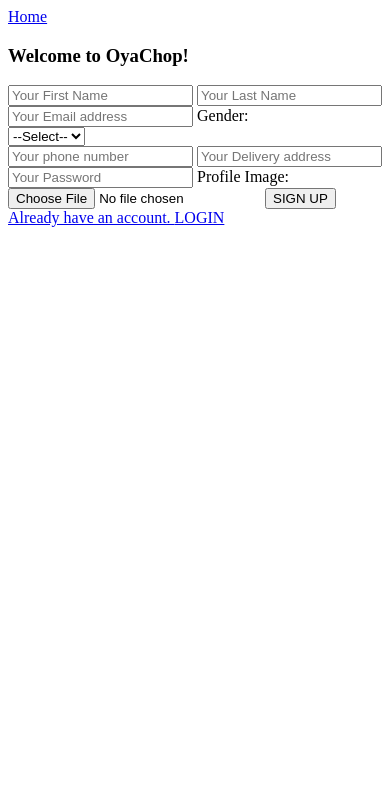
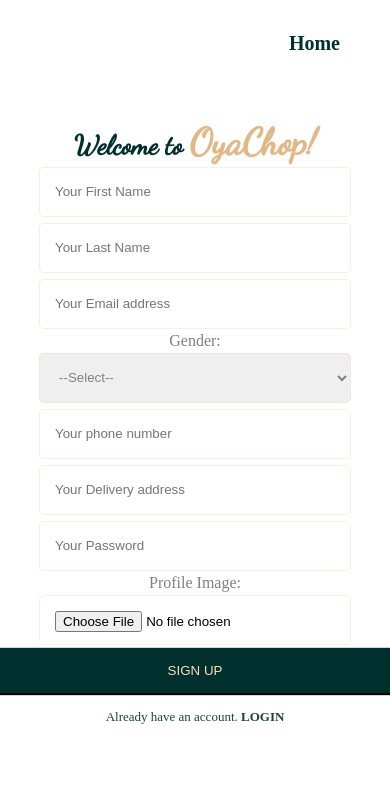
Before and after one commit to gbengeneh/OyaChop-foodApp, a PHP site: page /public/html/register.html in a window 390 px wide. Shown: the top 801 px of the page. Run offline with PHP 8.4, Linux system fonts and the light colour scheme; some web fonts are replaced.

Commit message:
second commit

```diff
--- a/public/api/cors.php
+++ /dev/null
@@ -1,5 +0,0 @@
-<?php
-header("Access-Control-Allow-Origin: *");
-header("Access-Control-Allow-Methods: GET, POST, PUT, DELETE, OPTIONS");
-header("Access-Control-Allow-Headers: Content-Type, Authorization");
-?>
--- a/public/css/register.css
+++ b/public/css/register.css
@@ -21,7 +21,7 @@
 }
 
 .register-image {
-    width: 50%;
+    width: 50vw;
     height: 100%;
     background-image: url(/public/img/registerImg.jpg);
     background-position: center;
@@ -37,12 +37,13 @@
 }
 
 .register-container {
-    width: 50%;
+    width: 50vw;
     height: 100%;
     display: flex;
+    flex-direction: column;
     align-items: center;
     justify-content: center;
-
+    margin: auto;
 }
 
 .registerForm {
@@ -51,7 +52,7 @@
     flex-direction: column;
     justify-content: space-around;
     width: 75%;
-    height: 90vh;
+    height: 100vh;
     text-align: center;
 }
 
@@ -77,21 +78,25 @@
     font-weight: 600;
 }
 #profileImage,#gender{
-    text-align: left;
-    padding-left: 70px;
+    color: grey;
+
+}
+.custom-select{
+    width: 100%;
 }
 .input-box {
     display: block;
     width: 80%;
     height: 50px;
-    margin: 0 auto;
+    margin: 3px auto;
     padding: 15px;
     outline: none;
     border: 1px solid #FBDDBB82;
     border-radius: 5px;
 }
 
-input[type='button'] {
+.btn-input {
+    width: 100%;
     height: 45px;
     display: flex;
     flex-direction: row;
@@ -101,6 +106,7 @@
     border: none;
     color: #FBDDBB;
     cursor: pointer;
+    box-shadow: 1px 1px 1px 1px #000000;
 }
 
 .links {
@@ -136,4 +142,11 @@
         width: 100%;
         height: 90vh;
     }
+    .register-title {
+        font-size: 27px;
+    }
+    .register-container #home{
+        top: -10px;
+        right: 50px;
+    }
 }
--- a/public/html/register.html
+++ b/public/html/register.html
@@ -4,11 +4,11 @@
     <meta charset="UTF-8">
     <meta http-equiv="X-UA-Compatible" content="IE=edge">
     <meta name="viewport" content="width=device-width, initial-scale=1.0">
-    <link rel="stylesheet" href="../alertifyjs/css/alertify.css" />
+    <!-- <link rel="stylesheet" href="../alertifyjs/css/alertify.css" /> -->
     <link href="https://fonts.googleapis.com/css2?family=Bona+Nova:wght@400;700&family=Dancing+Script&family=Pacifico&family=Poppins:wght@400;700&maxHeight=swap" rel="stylesheet">
     <title>Oya Chop: Register</title>
-    <link rel="stylesheet" href="../css/register ">
-    <style>
+    <link rel="stylesheet" href="/public/css/register.css">
+    <!-- <style>
     .alertify-notifier {
     top: 10px;
     right: 10px;
@@ -23,7 +23,7 @@
     font-weight: 700;
     color: #FFF;
     }
-    </style>
+    </style> -->
 </head>
 <body>
     <main>
@@ -46,9 +46,7 @@
                 <input class="input-box" type="email" name="email" id="email" placeholder="Your Email address" >
 
                 <label id="gender" for="gender">Gender:</label>
-                <!-- <input type="radio" name="gender" value="male" id="gender" checked required>Male
-                <input type="radio" name="gender" value="female" id="gender" required>Female -->
-                <div class="custom-select">
+                <div class="custom-select" >
                     <select id="gender" class="input-box">
                         <option value="" checked>--Select--</option>
                         <option value="male">Male</option>
@@ -56,7 +54,7 @@
                     </select>
                 </div>
 
-                <label for="address"></label>
+                <label for="phone_number"></label>
                 <input class="input-box" type="text" name="phone_number" id="phone_number" placeholder="Your phone number" >
 
                 <label for="address"></label>
@@ -68,7 +66,7 @@
                 <label id="profileImage" for="profileImg">Profile Image:</label>
                 <input class="input-box" type="file" name="picture" id="picture" >
 
-                <button type="submit" name="submit"  id="sub-btn" > SIGN UP </button>
+                <button type="submit" name="submit" class="btn-input"  id="sub-btn" > SIGN UP </button>
 
                 <div class="links">
                     <a href="login.html">Already have an account. <span>LOGIN</span></a>
@@ -77,6 +75,9 @@
             </section>
         </form>
     </main>
+
+
+
     <script>
         const form = document.querySelector('#myForm');
 
@@ -114,6 +115,6 @@
         });
 
     </script>
-    <script src="../alertifyjs/js/alertify.min.js"></script>
+    <!-- <script src="../alertifyjs/js/alertify.min.js"></script> -->
 </body>
 </html>
```
Also changed, not shown: public/api/db_con.php (deleted, +0 -19 lines), public/api/signin.php (deleted, +0 -53 lines), public/api/signup.php (deleted, +0 -71 lines). Lines whose indentation alone changed are shown as unchanged.
